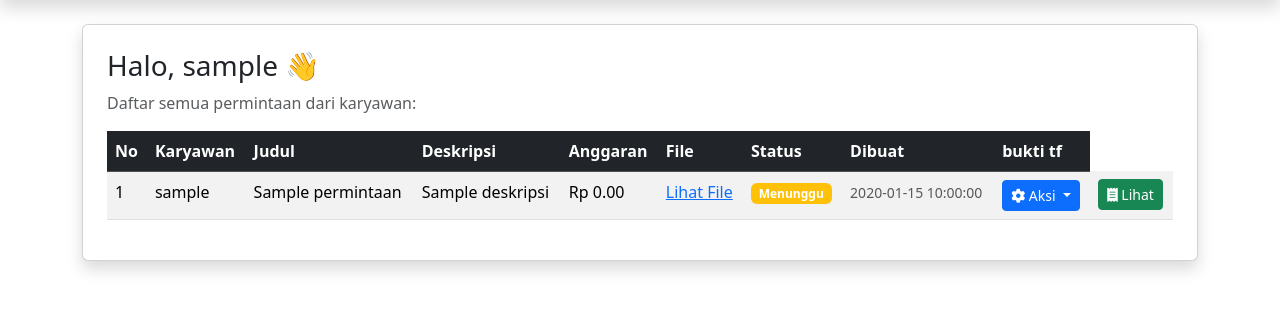
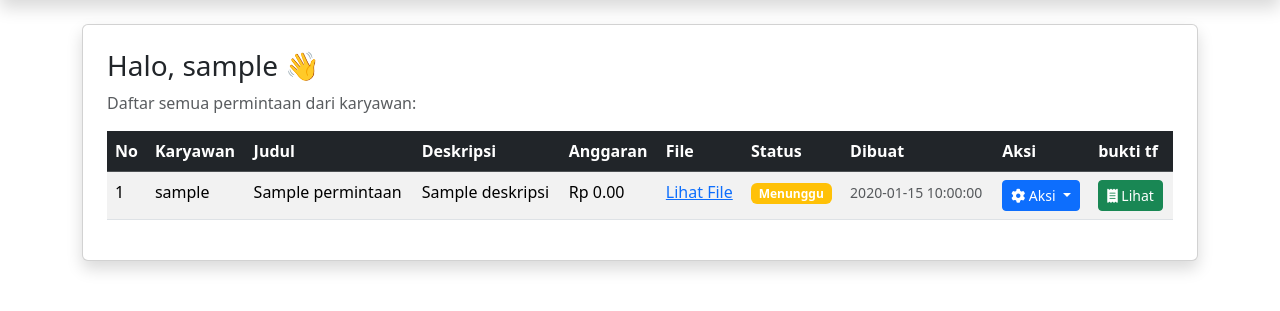
Before and after one commit to anandagustina/request_form_aps, a FastAPI app: template templates/dashboard_admin.html in a window 1280 px wide. Shown: the part 56-367 px from the top of the page. Run offline with FastAPI, Linux system fonts and the light colour scheme; the template is opened without the code that fills it: most values are stand-ins (such as "Sample title", 1, 10 or a date in 2020); parts of the project's set-up code (start-up, migrations or seed data) failed here and were passed over.

Commit message:
update aksi

```diff
--- a/templates/dashboard_admin.html
+++ b/templates/dashboard_admin.html
@@ -33,6 +33,7 @@
           <th>File</th>
           <th>Status</th>
           <th>Dibuat</th>
+          <th>Aksi</th>
           <th>bukti tf</th>
         </tr>
       </thead>
```
